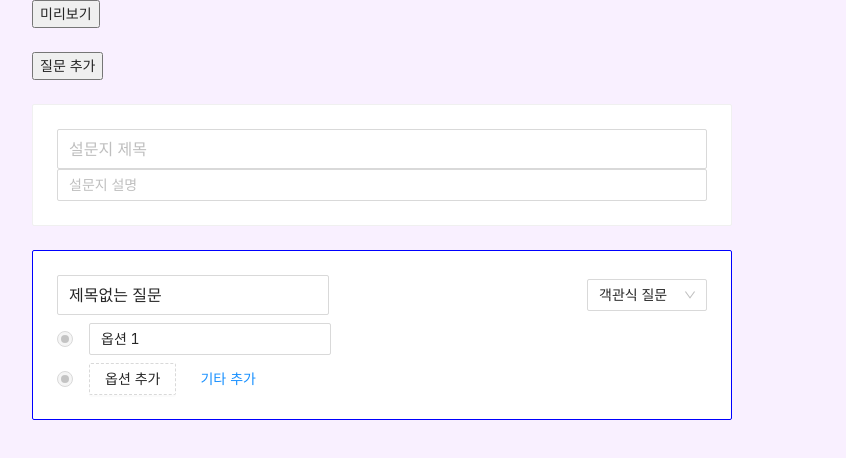
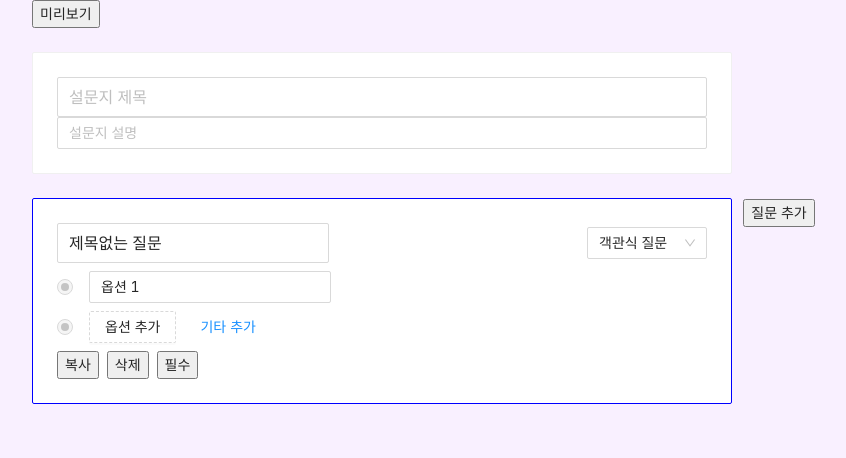
Before and after one commit to joe-brothers/clone-google-forms, a React (Create React App) app: page / in a window 1280 px wide. Shown: the top 458 px of the page, without its empty margins (258-1104 px from the left). Built offline with nearby package versions, Linux system fonts and the light colour scheme.

Commit message:
Add: 질문 관련 기능
- 질문카드 클릭 -> 포커스
- 포커스에 따라 보이거나 안보이는 요소 설정
- 포커스된 카드에서 질문 추가 -> 바로 밑에 추가 (WIP)

```diff
--- a/src/pages/AdminPage.js
+++ b/src/pages/AdminPage.js
@@ -1,16 +1,24 @@
 import { useDispatch, useSelector } from "react-redux";
 import { useNavigate } from "react-router-dom";
 import { updateTitle, updateDescription } from "../redux/slices/titleSlice";
-import { changeType, addDefaultQuestion } from "../redux/slices/contentSlice";
+import {
+  unfocusAllQuestions,
+  focusQuestionAt,
+  addDefaultQuestion,
+  addDefaultQuestionAt,
+  changeQuestionType,
+} from "../redux/slices/contentSlice";
 import { Space, Input, Card, Select, Radio } from "antd";
 import { CloseOutlined } from "@ant-design/icons";
 import "antd/dist/antd.min.css";
-import { useEffect } from "react";
+import { useEffect, useRef } from "react";
 const { Option } = Select;
 
 export const AdminPage = () => {
   const navigate = useNavigate();
   const dispatch = useDispatch();
+  const addRef = useRef();
+  const questionsRef = useRef([]);
   const { title, description } = useSelector((state) => state.formTitle);
   const { questions } = useSelector((state) => state.formContent);
 
@@ -18,10 +26,21 @@ export const AdminPage = () => {
     navigate("/preview", { state: { title, description } });
   };
 
+  const onCopyClick = (index) => {};
+
+  useEffect(() => {
+    if (!addRef.current) return;
+    console.log(addRef.current.getBoundingClientRect);
+  }, [addRef.current]);
+
   return (
-    <Space direction="vertical" size="large" style={{ display: "flex" }}>
+    <Space
+      direction="vertical"
+      size="large"
+      style={{ display: "flex", position: "relative" }}
+    >
       <button onClick={onPreviewClick}>미리보기</button>
-      <button onClick={() => dispatch(addDefaultQuestion())}>질문 추가</button>
+
       <Card style={{ width: 700 }}>
         <Input
           size="large"
@@ -44,10 +63,23 @@ export const AdminPage = () => {
             <Card
               key={`question_${index}`}
               style={{
+                position: "relative",
                 width: 700,
                 border: isFocused ? "1px solid blue" : "none",
               }}
+              onClick={() => dispatch(focusQuestionAt({ index }))}
             >
+              {isFocused && (
+                <button
+                  onClick={() => {
+                    dispatch(unfocusAllQuestions());
+                    dispatch(addDefaultQuestionAt({ index: index + 1 }));
+                  }}
+                  style={{ position: "absolute", top: 0, right: "-12%" }}
+                >
+                  질문 추가
+                </button>
+              )}
               <Space direction="vertical" style={{ width: "100%" }}>
                 <Space
                   style={{ width: "100%", justifyContent: "space-between" }}
@@ -56,7 +88,7 @@ export const AdminPage = () => {
                   <Select
                     defaultValue={type}
                     onSelect={(type) => {
-                      dispatch(changeType({ type, index }));
+                      dispatch(changeQuestionType({ type, index }));
                     }}
                     style={{ width: 120 }}
                   >
@@ -68,6 +100,13 @@ export const AdminPage = () => {
                   </Select>
                 </Space>
                 {answer}
+                {isFocused && (
+                  <Space style={{ width: "100%" }}>
+                    <button>복사</button>
+                    <button>삭제</button>
+                    <button>필수</button>
+                  </Space>
+                )}
               </Space>
             </Card>
           );
--- a/src/redux/slices/contentSlice.js
+++ b/src/redux/slices/contentSlice.js
@@ -87,14 +87,12 @@ export const contentSlice = createSlice({
         question.isFocused = false;
       });
     },
-    changeType: (state, action) => {
-      const { type, index } = action.payload;
-      state.questions[index].type = type;
-      state.questions[index].answer = getAnswer(
-        type,
-        state.questions[index].optionList,
-        state.questions[index].hasEtc
-      );
+    focusQuestionAt: (state, action) => {
+      const { index } = action.payload;
+      state.questions.forEach((question) => {
+        question.isFocused = false;
+      });
+      state.questions[index].isFocused = true;
     },
     addDefaultQuestion: (state, action) => {
       let defaultQuestion = {
@@ -108,9 +106,33 @@ export const contentSlice = createSlice({
       };
       state.questions.push(defaultQuestion);
     },
+    addDefaultQuestionAt: (state, action) => {
+      const { index } = action.payload;
+      let defaultQuestion = {
+        title: "",
+        type: "radio",
+        answer: getAnswer("radio", ["옵션 1"], false),
+        optionList: ["옵션 1"],
+        hasEtc: false,
+        isRequired: false,
+        isFocused: true,
+      };
+      state.questions.splice(index, 0, defaultQuestion);
+    },
+    changeQuestionType: (state, action) => {
+      const { type, index } = action.payload;
+      const { optionList, hasEtc } = state.questions[index];
+      state.questions[index].type = type;
+      state.questions[index].answer = getAnswer(type, optionList, hasEtc);
+    },
     addOption: (state, action) => {},
   },
 });
 
-export const { unfocusAllQuestions, changeType, addDefaultQuestion } =
-  contentSlice.actions;
+export const {
+  unfocusAllQuestions,
+  focusQuestionAt,
+  addDefaultQuestion,
+  addDefaultQuestionAt,
+  changeQuestionType,
+} = contentSlice.actions;
```
